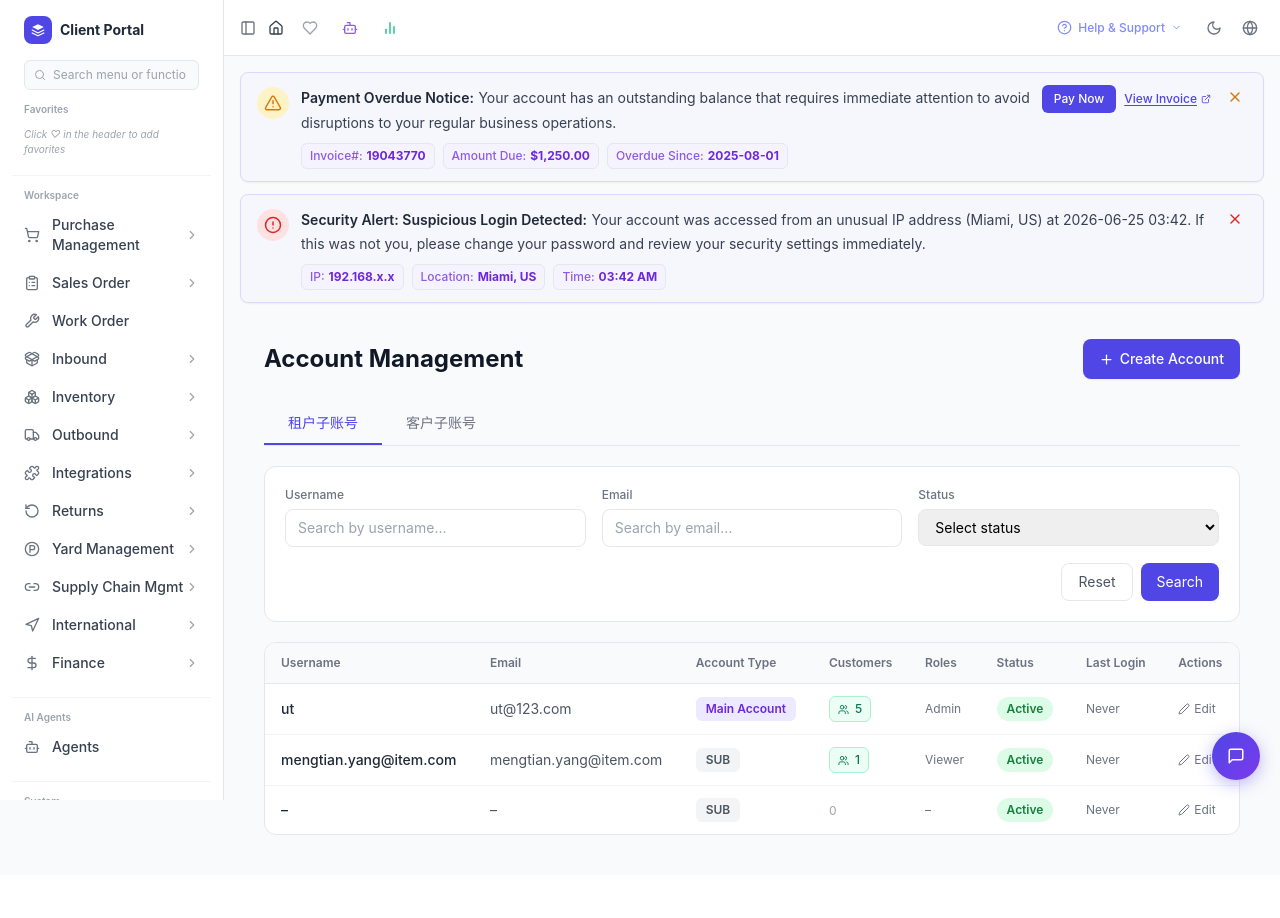
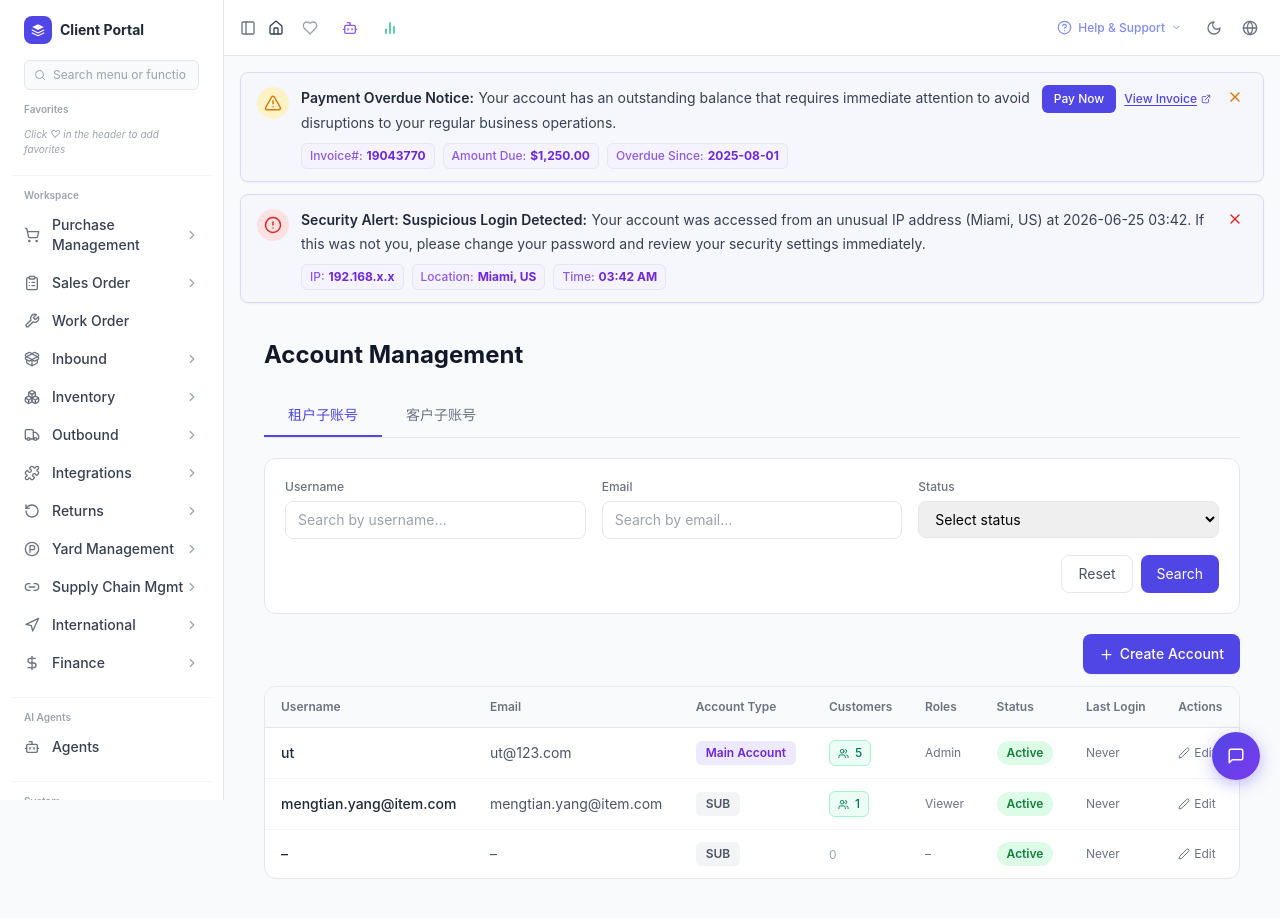
Before and after one commit to WYJade/CP-Announcement-management, a React (Vite) app: page /system/accounts in a window 1280 px wide. Before the commit the page ends 875 px from the top, so only its background shows below. Built offline with nearby package versions, Linux system fonts and the light colour scheme.

Commit message:
fix: move Create Account button inside tab, above the table on the right

```diff
--- a/src/components/System/AccountManagement.tsx
+++ b/src/components/System/AccountManagement.tsx
@@ -275,16 +275,8 @@ export default function AccountManagement() {
 
   return (
     <div className="p-6">
-      {/* Page header */}
-      <div className="flex items-center justify-between mb-6">
-        <h1 className="text-2xl font-bold text-gray-900">Account Management</h1>
-        <button
-          onClick={() => setShowCreate(true)}
-          className="flex items-center gap-1.5 px-4 py-2.5 bg-primary-600 text-white text-sm font-medium rounded-lg hover:bg-primary-700 transition-colors shadow-sm"
-        >
-          <Plus size={15} /> Create Account
-        </button>
-      </div>
+      {/* Page header — title only */}
+      <h1 className="text-2xl font-bold text-gray-900 mb-6">Account Management</h1>
 
       {/* Tabs */}
       <div className="flex items-center gap-0 mb-5 border-b border-gray-200">
@@ -350,7 +342,15 @@ export default function AccountManagement() {
         </div>
       </div>
 
-      {/* Table */}
+      {/* Table — with Create Account button above it */}
+      <div className="flex items-center justify-end mb-3">
+        <button
+          onClick={() => setShowCreate(true)}
+          className="flex items-center gap-1.5 px-4 py-2.5 bg-primary-600 text-white text-sm font-medium rounded-lg hover:bg-primary-700 transition-colors shadow-sm"
+        >
+          <Plus size={15} /> Create Account
+        </button>
+      </div>
       <AccountTable
         accounts={tabAccounts}
         searchUser={searchUser}
```
